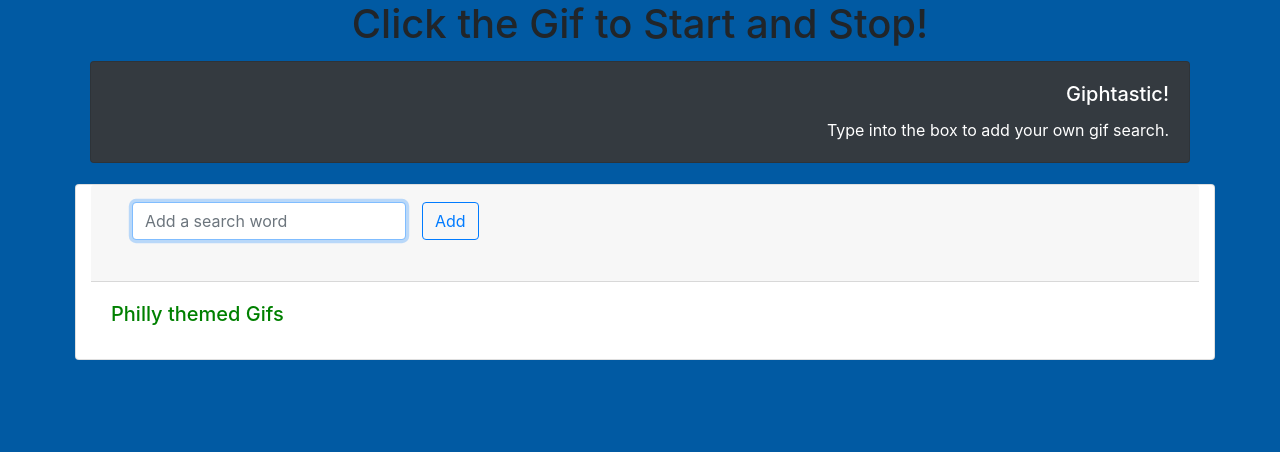
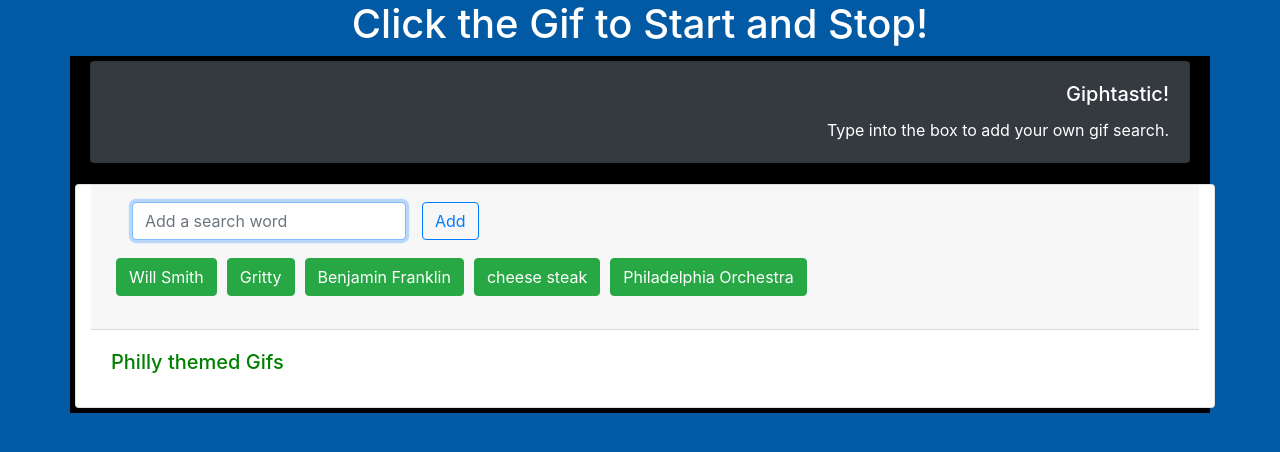
Before and after one commit to benmulhollandpsl/gettin-giphy-with-it, a plain HTML site: page index.html in a window 1280 px wide. Drawn offline with nearby package versions, Linux system fonts and the light colour scheme.

Commit message:
I think this is fully functioning, want to add some borders and see if it streches well on another desktop:

```diff
--- a/assets/css/style.css
+++ b/assets/css/style.css
@@ -2,7 +2,8 @@ body {
     background: #015aa3;
 }
 
-h1 {text-align: center}
+h1 {text-align: center;
+    color: white;}
 
 #titleCard {
     text-align: right;
@@ -10,6 +11,7 @@ h1 {text-align: center}
 
 .container {
     align-content: center;
+    background-color: black;
 }
 
 form {
--- a/assets/javascript/app.js
+++ b/assets/javascript/app.js
@@ -9,7 +9,7 @@ $(document).ready(function(){
 
     for (let i = 0; i < topics.length; i++) {
         var newButton = $("<button>");
-        newButton.addClass("gifButton btn btn-secondary");
+        newButton.addClass("gifButton btn btn-success");
         newButton.attr("type", "button");
         newButton.attr("value", topics[i])
         newButton.text(topics[i]);
@@ -24,7 +24,7 @@ $(document).ready(function(){
         } else {
             var button = $("<button>");
             var buttonName = $("#addNew").val();
-            button.addClass("gifButton btn btn-secondary");
+            button.addClass("gifButton btn btn-success");
             button.attr("type", "button");
             button.attr("value", buttonName);
             button.text(buttonName);
--- a/index.html
+++ b/index.html
@@ -36,7 +36,7 @@
                     </div>
                     <button type="submit" class="btn btn-outline-primary mb-2" id="add">Add</button>
                 </form>
-                <p id="buttons"></p>
+                <p id="topics"></p>
             </div>
             <div class="card-body">
                 <h5 class="card-title">Philly themed Gifs</h5>
```
Also changed, not shown: assets/images/01-philadelphia-emoji-phanatic-01.jpg (added).
